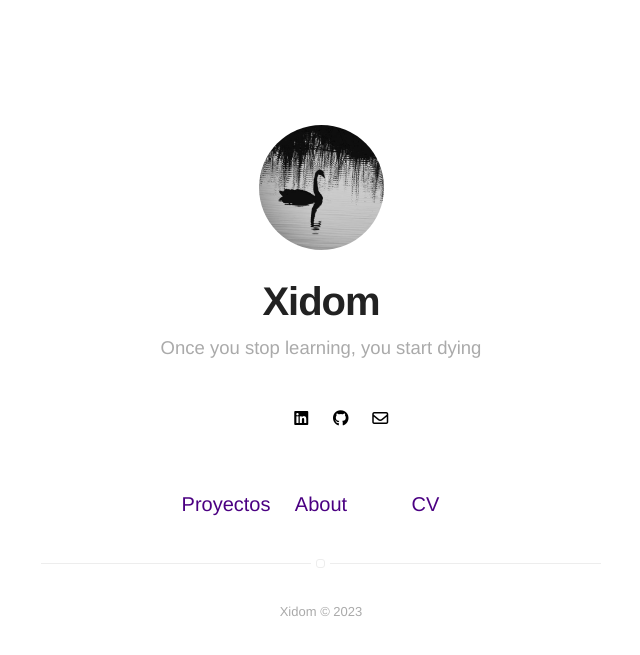
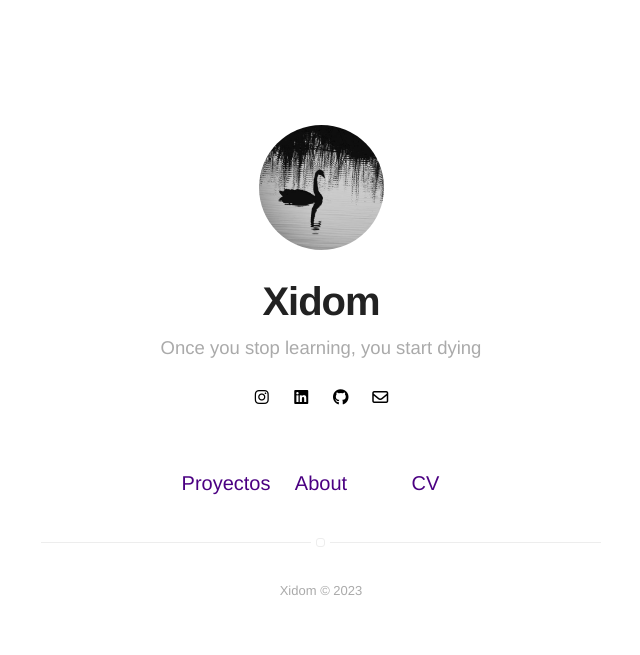
Before and after one commit to Xidomcode/web, a Jekyll site: the page built from index.html, in a window 1280 px wide. Shown: the top 655 px of the page, without its empty margins (319-959 px from the left). Built offline with Jekyll 4.4.1, drawn with Linux system fonts in a browser that asks for light colours; nearby versions of some CDN libraries.

Commit message:
Update social-links.html

```diff
--- a/_includes/social-links.html
+++ b/_includes/social-links.html
@@ -21,7 +21,7 @@
 
     {% if site.tryhackme %}
         <a class="link" data-title="tryhackme.com/in/{{ site.tryhackme }}" href="https://www.tryhackme.com/in/{{ site.tryhackme }}" target="_blank"  rel="noopener">
-            <iconify-icon icon="simple-icons:tryhackme"></iconify-icon>
+            <i class="fa-brands fa-instagram"></i>
         </a>
     {% endif %}
 
```
